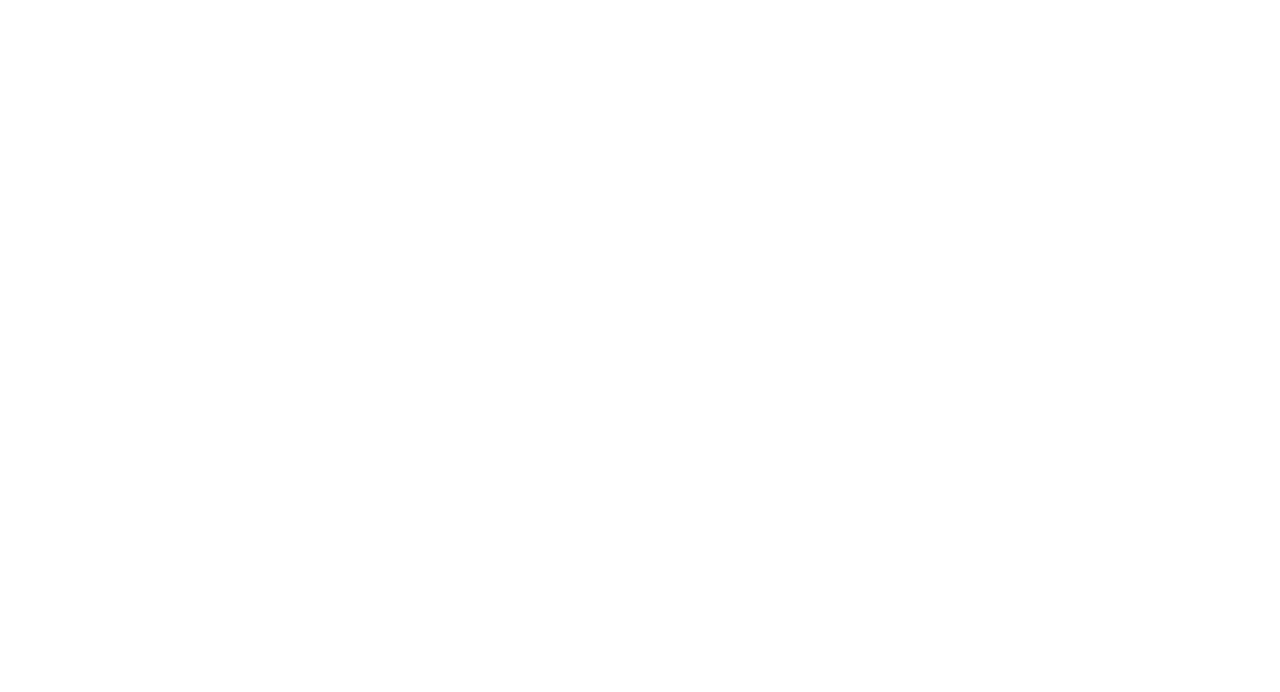
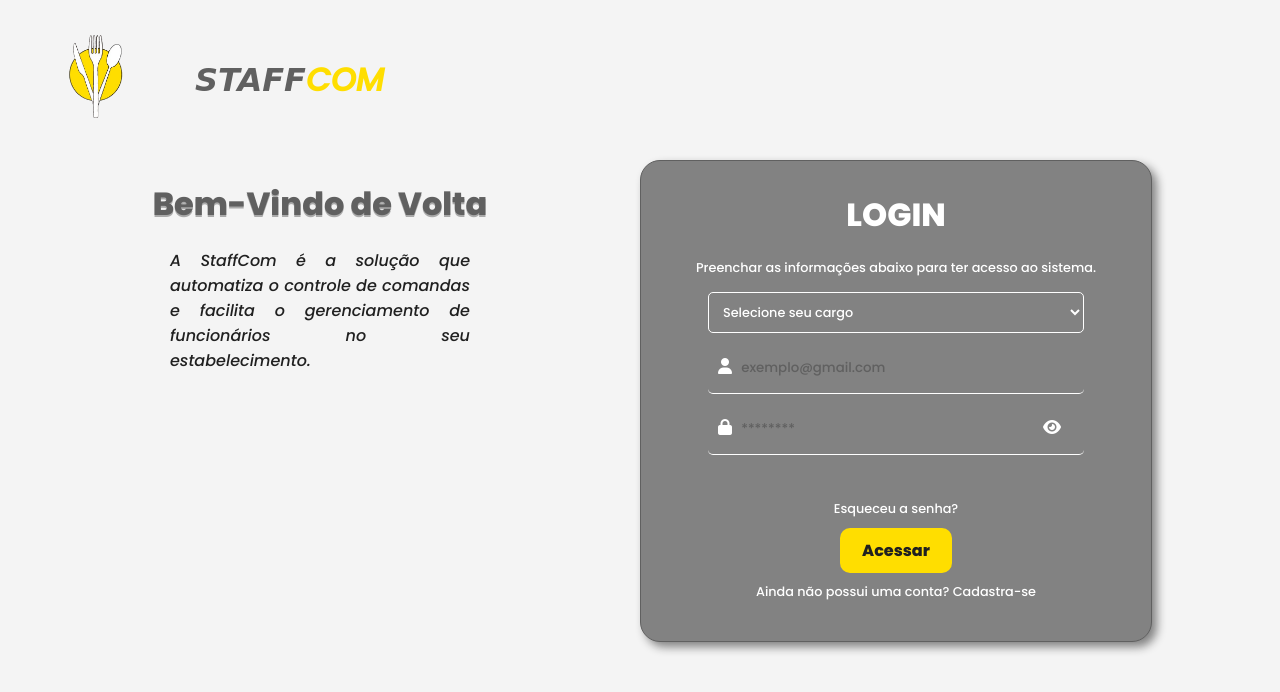
Before and after one commit to ErosFranklin/StaffCom, a plain HTML site: page frontend/public/index.html in a window 1280 px wide. Drawn offline with Linux system fonts and the light colour scheme; a web font is replaced by a local one.

Commit message:
Feature/16 front login (#37)
* update:criacao do conteudo do index.html

* style: adicionando fontes e mudando o estilo da pagina

* add: adicionando logica de mostrar senha

* atualizacao na logica de login

* style: adicionando estilo

* update: adicao de cargo

* update: login.js

adicionado a logica de redirecionamento com base no cargo do usario

```diff
--- a/frontend/public/index.html
+++ b/frontend/public/index.html
@@ -4,9 +4,62 @@
     <meta charset="UTF-8">
     <meta name="viewport" content="width=device-width, initial-scale=1.0">
     <link rel="stylesheet" href="../public/style/style-index.css">
-    <title>Document</title>
+    <link rel="stylesheet" href="https://cdnjs.cloudflare.com/ajax/libs/font-awesome/6.6.0/css/all.min.css" integrity="sha512-Kc323vGBEqzTmouAECnVceyQqyqdsSiqLQISBL29aUW4U/M7pSPA/gEUZQqv1cwx4OnYxTxve5UMg5GT6L4JJg==" crossorigin="anonymous" referrerpolicy="no-referrer">
+    <title>Login - STAFFCOM</title>
 </head>
 <body>
+    <div class="container-spinner">
+        <div class="overlay-spinner" >
+            <div class="spinner"></div>
+        </div>
+    </div>
+    <header>
+        <div class="container-header">
+            <div class="logo">
+                <img src="../image/logo.png" alt="Logo StaffCom">
+            </div>
+            <h1 class="titulo-logo">STAFF<span class="titulo-destaque">COM</span></h1>
+        </div>
+    </header>
+    <main>
+        <div class="container-principal">
+            <form  id="form-login">
+                <div class="container-grid-login">
+                    <div class="container-descricao">
+                        <h1>Bem-Vindo de Volta</h1>
+                        <p>A StaffCom é a solução que automatiza o controle de comandas e facilita o gerenciamento de funcionários no seu estabelecimento.</p>
+                    </div>
+                    <div class="container-login">
+                        <h1>LOGIN</h1>
+                        <p>Preenchar as informações abaixo para ter acesso ao sistema.</p>
+                        <select class="componente" id="cargo" name="cargo" required>
+                            <option value="" disabled selected>Selecione seu cargo</option>
+                            <option value="gerente">Gerente</option>
+                            <option value="cozinheiro_chefe">Cozinheiro-Chefe</option>
+                            <option value="cozinheiro">Cozinheiro</option>
+                            <option value="garcom">Garçom</option>
+                        </select>
+                        <div class="componente">
+                            <i class="icone fa-solid fa-user"></i>
+                            <input type="email" name="email" id="email" placeholder="exemplo@gmail.com" required>
+                        </div>
+                        <div class="componente">
+                            <i class="icone fa-solid fa-lock"></i>
+                            <input type="password" name="senha" id="senha" placeholder="********" required>
+                            <i class="fa-solid fa-eye" id="eyes" onclick="mostrarSenha()"></i>
+                        </div>
+                        <div class="btn-login">
+                            <p class="messagemErro"></p>
+                            <a href="../public/index.html">Esqueceu a senha?</a>
+                            <button type="submit" id="btn-login">Acessar</button>
+                            <span>Ainda não possui uma conta? <a href="../public/index.html">Cadastra-se</a></span>
+                        </div>
+                    </div>
+            </div>
+            </form>
+
+    </main>
     <script src="../public/javascript/login.js"></script>
+    <script src="../public/javascript/eyes.js"></script>
 </body>
 </html>
--- /dev/null
+++ b/frontend/public/javascript/eyes.js
@@ -0,0 +1,26 @@
+function mostrarSenha(){
+    var input = document.getElementById('senha');
+    var eyesbtn = document.getElementById('eyes');
+
+    if(input.type === 'password' ){
+        input.setAttribute('type','text');
+        eyesbtn.classList.replace('fa-eye', 'fa-eye-slash');
+    }
+    else{
+        input.setAttribute('type','password');
+        eyesbtn.classList.replace('fa-eye-slash', 'fa-eye');
+    }
+}
+function mostrarConfSenha(){
+    var inputC = document.getElementById('conf_password');
+    var eyesbtnC = document.getElementById('eyes2');
+
+    if(inputC.type === 'password'){
+        inputC.setAttribute('type','text');
+        eyesbtnC.classList.replace('fa-eye', 'fa-eye-slash');
+    }
+    else{
+        inputC.setAttribute('type','password');
+        eyesbtnC.classList.replace('fa-eye-slash', 'fa-eye');
+    }
+}
--- a/frontend/public/style/style-index.css
+++ b/frontend/public/style/style-index.css
@@ -0,0 +1,222 @@
+@import url('https://fonts.googleapis.com/css2?family=Poppins:ital,wght@0,500;0,800;0,900;1,500&display=swap');
+@font-face {
+    font-family: 'Bukhari Script';
+    src: url('../fonts/BukhariScript.ttf') format('truetype');
+    font-weight: normal;
+    font-style: normal;
+}
+*{
+    font-family: 'Poppins', sans-serif;
+    margin: 0;
+    padding: 0;
+    box-sizing: border-box;
+}
+:root{
+    --geral:#ffffff;
+    --fundo:rgba(81, 81, 81, 0.061);
+    --titulo: #606060;
+    --titulo-sombra: #60606080;
+    --texto: #202020;
+    --card-background: #828282;
+    --botoes: #ffde00;
+    --botoes-hover:#ffdd00c6;
+    --texto-destaque:#ffde00;
+    --texto-botoes:#202020;
+    --transition-speed: 0.3s;
+}
+body{
+    background-color:var(--fundo);
+    min-height: 100vh;
+    width: 100vw;
+    overflow-y: auto;
+    overflow-x: hidden;
+}
+.container-header{
+   display: flex;
+   flex-direction:row;
+   width: 30%;
+   height: 20vh;
+   align-items: center;
+}
+.container-header .logo img{
+    max-width: 200px;
+    width: 100%;
+    padding: 10px;
+}
+.container-header .titulo-logo{
+    font-family: 'Bukhari Script', cursive;
+    font-style: italic;
+    font-size:2rem;
+    color:var(--titulo);
+}
+.container-header .titulo-logo .titulo-destaque{
+    color:var(--texto-destaque);
+}
+
+.container-principal{
+    display: flex;
+    justify-content: center;
+    align-items:center;
+    width: 100%;
+    max-height: 80vh;
+    position: relative;
+}
+.container-principal .container-grid-login{
+    display: grid;
+    grid-template-columns: 50% 50%;
+}
+.container-principal .container-grid-login .container-descricao{
+    position: relative;
+    display: flex;
+    align-items:center;
+    flex-direction: column;
+    width: 100%;
+    padding:20px;
+}
+.container-principal .container-grid-login .container-descricao h1{
+    font-size: 2rem;
+    font-weight: bolder;
+    color:var(--titulo);
+    margin-bottom: 20px;
+    text-shadow: 0px 2px var(--titulo-sombra);
+}
+.container-principal .container-grid-login .container-descricao p{
+    color:var(--texto);
+    text-align: justify;
+    font-style: italic;
+    width: 50%;
+}
+
+.container-principal .container-grid-login .container-login{
+    display: flex;
+    align-items: center;
+    justify-content: center;
+    flex-direction: column;
+    margin-bottom: 30px;
+    width: 80%;
+    border:1px solid var(--titulo);
+    height: auto;
+    max-height: 80vh;
+    background-color: var(--card-background);
+    padding:20px;
+    border-radius:20px;
+    box-shadow: 5px 5px 10px var(--card-background);
+}
+.container-principal .container-grid-login .container-login select{
+    width: 100%;
+    padding: 10px;
+    border-radius: 5px;
+    border: 1px solid var(--geral);
+    background-color: transparent;
+    color: var(--geral);
+    font-size: 0.8rem;
+}
+.container-principal .container-grid-login .container-login select:focus{
+    outline: none;
+    border: 1px solid var(--texto-destaque);
+    background-color: var(--card-background);
+    color: var(--texto-destaque);
+}
+.container-principal .container-grid-login .container-login h1{
+    font-size: 2rem;
+    font-weight: bold;
+    padding: 10px;
+    color:#fff;
+    margin-bottom: 10px;
+}
+.container-principal .container-grid-login .container-login p{
+    font-size: 0.8rem;
+    font-weight: lighter;
+    color:#fff;
+    margin-bottom: 10px;
+}
+.container-principal .container-grid-login .container-login input{
+    border:none;
+    background-color: transparent;
+    width: 100%;
+}
+.container-principal .container-grid-login .container-login .componente{
+    width: 100%;
+    position:relative;
+    margin:5px;
+    padding:10px;
+    width: 80%;
+    border-radius:5px;
+    border-bottom: 1px solid var(--geral);
+    transition: all 0.2s ease-in-out;
+}
+.container-principal .container-grid-login .container-login .componente i{
+    color:var(--geral);
+    transition: all 0.2s ease-in-out;
+}
+.container-principal .container-grid-login .container-login .componente input{
+    width: 85%;
+    min-width: 80%;
+    padding:5px;
+    background: transparent;
+    border:none;
+    color:var(--geral);
+    transition: all 0.2s ease-in-out;
+}
+.container-principal .container-grid-login .container-login .componente input:focus{
+    outline: none;
+    border:none;
+    color:var(--texto-destaque);
+}
+.container-principal .container-grid-login .container-login .componente input::placeholder{
+    color:var(--titulo);
+}
+.componente:focus-within{
+    box-shadow: 0px 2px var(--texto-destaque);
+    border-bottom: 1px solid var(--texto-destaque);
+    color:var(--texto-destaque);
+}
+.container-principal .container-grid-login .container-login .componente:focus-within i{
+    color: var(--texto-destaque);
+}
+
+.container-principal .container-grid-login .container-login .btn-login{
+    display: flex;
+    align-items: center;
+    justify-content: center;
+    flex-direction: column;
+    padding:20px;
+    margin-top: 10px;
+}
+
+.container-principal .container-grid-login .container-login .btn-login a{
+    text-decoration:none;
+    color:var(--geral);
+    font-size: 0.8rem;
+    transition:.2s ease-in-out;
+}
+.container-principal .container-grid-login .container-login .btn-login a:hover{
+    color:var(--texto-destaque);
+    text-decoration: dashed underline;
+}
+.container-principal .container-grid-login .container-login .btn-login #btn-login{
+    min-width: 40%;
+    background-color: var(--botoes);
+    color:var(--texto-botoes);
+    margin:10px 0px;
+    padding: 10px 20px;
+    border:1px solid var(--card-background);
+    border-radius: 10px;
+    font-size: 1rem;
+    font-weight: bold;
+    border:none;
+    cursor: pointer;
+    transition: .3s ease-in-out;
+}
+.container-principal .container-grid-login .container-login .btn-login #btn-login:hover{
+    background-color: var(--botoes-hover);
+    box-shadow: inset 0px -2px 4px var(--card-background);
+}
+.container-principal .container-grid-login .container-login .btn-login span{
+    color:var(--geral);
+    font-size: 0.8rem;
+}
+
+.container-principal .container-grid-login .container-login .btn-login .messagemErro{
+    color:red;
+}
```
Also changed, not shown: frontend/public/javascript/login.js (+78 -0 lines), frontend/fonts/Bukhari Script.ttf (added), frontend/fonts/BukhariScriptAlternates.ttf (added), 1 other file.
